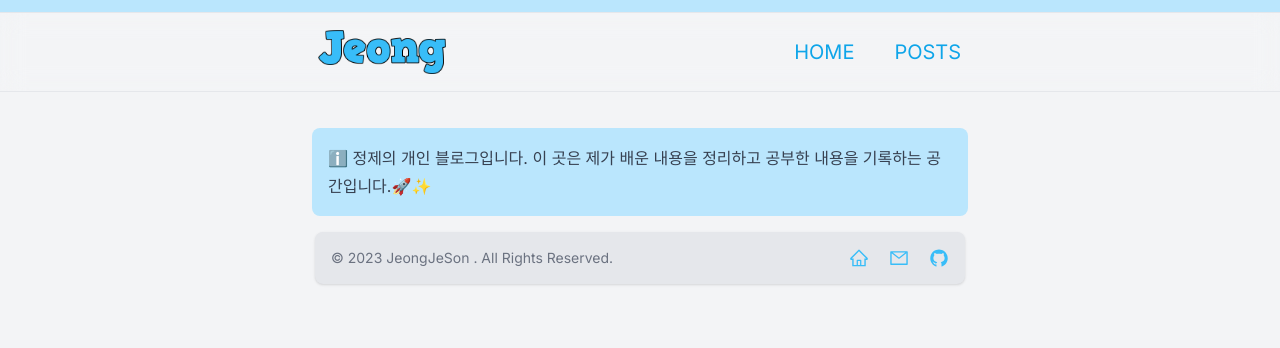
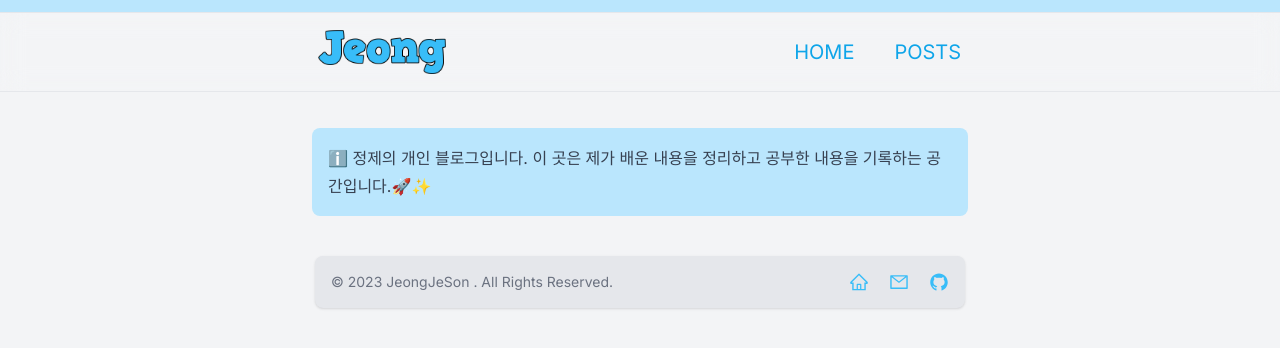
Before and after one commit to Jeong-Je/my-dev-blog, a Next.js app: page / in a window 1280 px wide. Shown: the top 348 px of the page. Built offline with nearby package versions, Linux system fonts and the light colour scheme.

Commit message:
Adjust css 📏

```diff
--- a/app/components/Footer.tsx
+++ b/app/components/Footer.tsx
@@ -7,7 +7,7 @@ import {
 export default function Footer() {
   const style = {color:"#38bdf8"}
   return (
-    <footer className="max-w-[650px] max-sm:max-w-[90%] mx-auto  bottom-0 bg-gray-200 rounded-lg shadow m-4">
+    <footer className="mt-10 max-w-[650px] max-sm:max-w-[90%] mx-auto  bottom-0 bg-gray-200 rounded-lg shadow m-4">
       <div className="max-w-screen-xl p-4 md:flex md:items-center md:justify-between">
         <span className="text-sm text-gray-500 sm:text-center dark:text-gray-400">
           © 2023{" "}
--- a/tailwind.config.ts
+++ b/tailwind.config.ts
@@ -37,7 +37,7 @@ const config: Config = {
               content: "''",
             },
             'code': {
-              'padding': '5px',
+              'padding': '3px',
               'backgroundColor': '#e5e7eb',
               'borderRadius': "0.5rem",
             },
```
